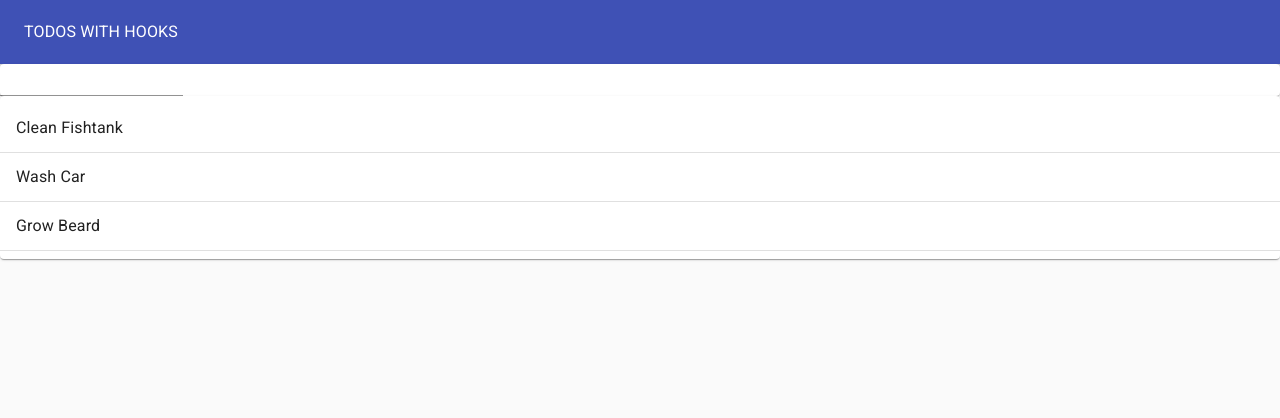
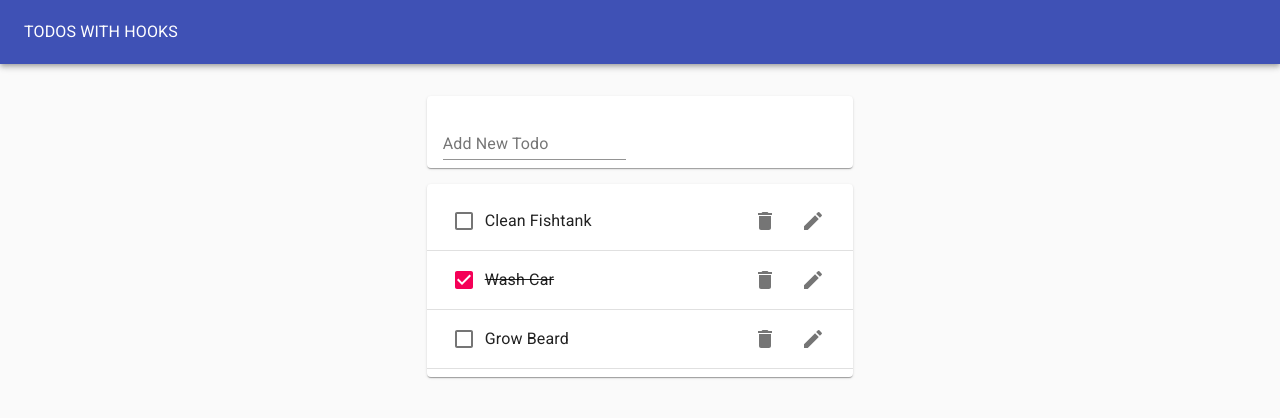
Before and after one commit to ThinhTranA/ReactCodeSnippets, a React (Create React App) app in the folder todos-hooks/: page / in a window 1280 px wide. Shown: the top 418 px of the page. Built offline with nearby package versions, Linux system fonts and the light colour scheme.

Commit message:
Add Todo Item Component

```diff
--- a/todos-hooks/package.json
+++ b/todos-hooks/package.json
@@ -4,6 +4,7 @@
   "private": true,
   "dependencies": {
     "@material-ui/core": "^4.5.2",
+    "@material-ui/icons": "^4.5.1",
     "react": "^16.11.0",
     "react-dom": "^16.11.0",
     "react-scripts": "3.2.0"
--- /dev/null
+++ b/todos-hooks/src/Todo.js
@@ -0,0 +1,25 @@
+import React from "react";
+import ListItem from "@material-ui/core/ListItem";
+import { ListItemText } from "@material-ui/core";
+import Checkbox from "@material-ui/core/Checkbox";
+import IconButton from '@material-ui/core/IconButton'
+import DeleteIcon from '@material-ui/icons/Delete'
+import EditIcon from '@material-ui/icons/Edit'
+import ListItemSecondaryAction from '@material-ui/core/ListItemSecondaryAction'
+
+export default function Todo({ task, completed }) {
+  return (
+    <ListItem>
+      <Checkbox tabIndex={-1} checked={completed} />
+      <ListItemText style={{textDecoration: completed ? "line-through": "none"}}>{task}</ListItemText>
+      <ListItemSecondaryAction>
+          <IconButton aria-label="Delete">
+              <DeleteIcon/>
+          </IconButton>
+          <IconButton aria-label="Edit">
+              <EditIcon/>
+          </IconButton>
+      </ListItemSecondaryAction>
+    </ListItem>
+  );
+}
--- a/todos-hooks/src/TodoApp.js
+++ b/todos-hooks/src/TodoApp.js
@@ -1,42 +1,45 @@
-import React, {useState} from 'react'
-import Typography from '@material-ui/core/Typography'
-import Paper from '@material-ui/core/Paper'
-import AppBar from '@material-ui/core/AppBar'
-import Toolbar from '@material-ui/core/Toolbar'
-import Grid from '@material-ui/core/Grid'
-import TodoList from './TodoList'
-import TodoForm from './TodoForm'
+import React, { useState } from "react";
+import Typography from "@material-ui/core/Typography";
+import Paper from "@material-ui/core/Paper";
+import AppBar from "@material-ui/core/AppBar";
+import Toolbar from "@material-ui/core/Toolbar";
+import Grid from "@material-ui/core/Grid";
+import TodoList from "./TodoList";
+import TodoForm from "./TodoForm";
 
 function TodoApp() {
   const initialTodos = [
-        {id: 1, task: "Clean Fishtank", completed: false},
-        {id: 2, task: "Wash Car", completed: true},
-        {id: 3, task: "Grow Beard", completed: false},
+    { id: 1, task: "Clean Fishtank", completed: false },
+    { id: 2, task: "Wash Car", completed: true },
+    { id: 3, task: "Grow Beard", completed: false }
   ];
-    const [todos, setTodos] = useState(initialTodos)
+  const [todos, setTodos] = useState(initialTodos);
   const addTodo = newTodoText => {
-        setTodos([...todos, {id: 4, task: newTodoText, completed: false}])
-    }
+    setTodos([...todos, { id: 4, task: newTodoText, completed: false }]);
+  };
   return (
-    <Paper style={{
+    <Paper
+      style={{
         padding: 0,
         margin: 0,
-        height: '100vh',
-        backgroundColor: '#fafafa'
+        height: "100vh",
+        backgroundColor: "#fafafa"
       }}
       elevation={0}
     >
-        <AppBar color='primary' position='static' style={{height: "64px"}}>
+      <AppBar color="primary" position="static" style={{ height: "64px" }}>
         <Toolbar>
-                <Typography color='inherit'>TODOS WITH HOOKS</Typography>
+          <Typography color="inherit">TODOS WITH HOOKS</Typography>
         </Toolbar>
       </AppBar>
-        <TodoForm addTodo={addTodo}/>
-        <TodoList todos={todos}/>
-
+      <Grid container justify="center" style={{marginTop: '1rem'}}>
+        <Grid item xs={11} md={8} lg={4}>
+          <TodoForm addTodo={addTodo} />
+          <TodoList todos={todos} />
+        </Grid>
+      </Grid>
     </Paper>
-
-    )
+  );
 }
 
 export default TodoApp;
--- a/todos-hooks/src/TodoForm.js
+++ b/todos-hooks/src/TodoForm.js
@@ -1,18 +1,25 @@
-import React from 'react'
-import { Paper, TextField } from '@material-ui/core'
-import useInputState from './hooks/userInputState'
+import React from "react";
+import { Paper, TextField } from "@material-ui/core";
+import useInputState from "./hooks/userInputState";
 
-export default function TodoForm({addTodo}) {
+export default function TodoForm({ addTodo }) {
   const [value, handleChange, reset] = useInputState("");
   return (
-        <Paper>
-            <form onSubmit={e => {
+    <Paper style={{ margin: "1rem 0", padding: "0 1rem" }}>
+      <form
+        onSubmit={e => {
           e.preventDefault();
           addTodo(value);
           reset();
-            }}>
-                <TextField value={value} onChange={handleChange}/>
+        }}
+      >
+        <TextField
+          value={value}
+          onChange={handleChange}
+          margin="normal"
+          label="Add New Todo"
+        />
       </form>
     </Paper>
-    )
+  );
 }
--- a/todos-hooks/src/TodoList.js
+++ b/todos-hooks/src/TodoList.js
@@ -1,25 +1,20 @@
-import React from 'react'
-import Paper from '@material-ui/core/Paper'
-import List from '@material-ui/core/List'
-import Divider from '@material-ui/core/Divider'
-import ListItem from '@material-ui/core/ListItem'
-import { ListItemText } from '@material-ui/core'
+import React from "react";
+import Paper from "@material-ui/core/Paper";
+import List from "@material-ui/core/List";
+import Divider from "@material-ui/core/Divider";
+import Todo from "./Todo";
 
 export default function TodoList(props) {
   return (
     <Paper>
       <List>
-
         {props.todos.map(todo => (
           <>
-                <ListItem>
-                    <ListItemText>{todo.task}</ListItemText>
-                </ListItem>
-                <Divider/>
+            <Todo task={todo.task} key={todo.id} completed={todo.completed}/>
+            <Divider />
           </>
         ))}
-
       </List>
     </Paper>
-    )
+  );
 }
```
Also changed, not shown: 1 other file (tests, documents, lock files or other folders). Lines whose indentation alone changed are shown as unchanged.
